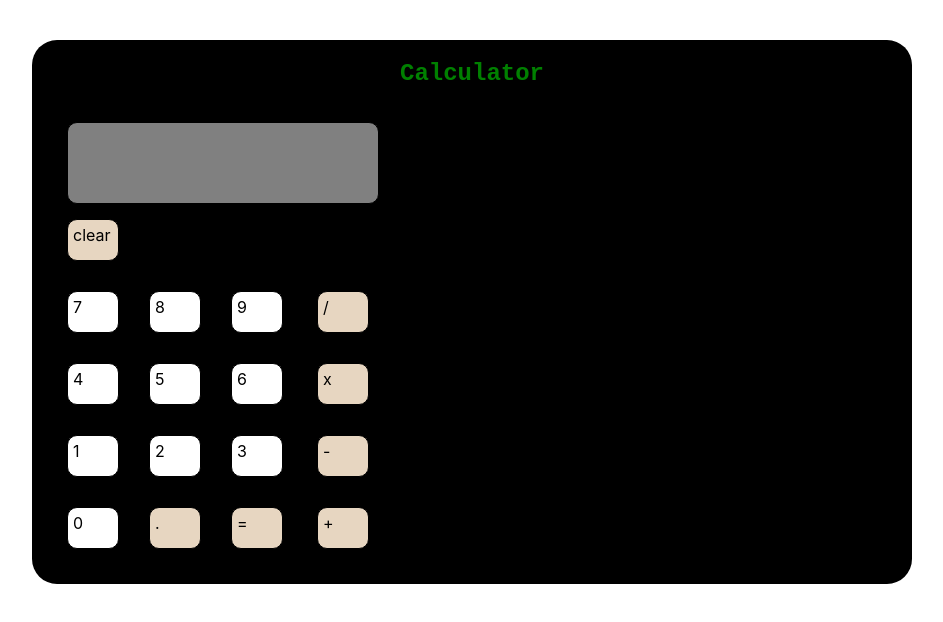
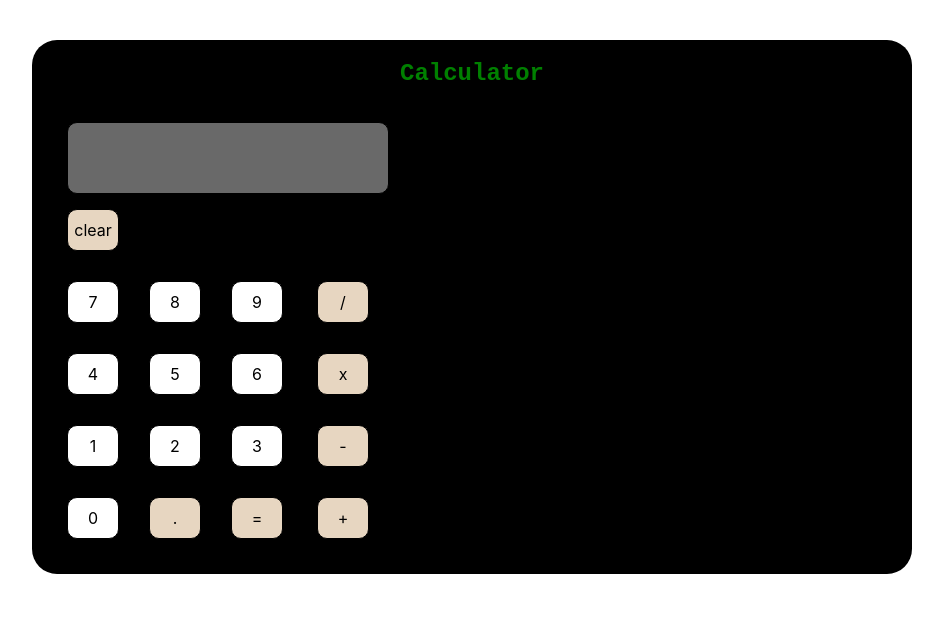
Before and after one commit to prof-tejera/homework-4-karendolan, a React (Create React App) app: page / in a window 1280 px wide. Shown: the top 622 px of the page, without its empty margins (168-1111 px from the left). Built offline with nearby package versions, Linux system fonts and the light colour scheme.

Commit message:
more styling

```diff
--- a/src/components/Number.js
+++ b/src/components/Number.js
@@ -11,6 +11,10 @@ const Container = styled.div`
   padding: 5px;
   margin: 15px;
   border-radius: 10px;
+  display: flex;
+  justify-content: center;
+  align-items: center;
+  fontFamily: 'Courier New',
 `;
 
 class Number extends Component {
--- a/src/components/Operator.js
+++ b/src/components/Operator.js
@@ -11,6 +11,10 @@ const Container = styled.div`
   padding: 5px;
   margin: 15px;
   border-radius: 10px;
+  display: flex;
+  justify-content: center;
+  align-items: center;
+  fontFamily: 'Courier New',
 `;
 
 class Operator extends Component {
--- a/src/components/Screen.js
+++ b/src/components/Screen.js
@@ -4,13 +4,15 @@ import styled from 'styled-components';
 const Container = styled.div`
   border: 1px solid black;
   width: 300px;
-  height: 70px;
+  height: 50px;
   text-align: right;
   margin-bottom: 10px;
-  background-color: grey;
-  padding: 5px;
+  color: #00FFFF;
+  background-color: #696969;
+  padding: 10px;
   margin: 15px;
   border-radius: 10px;
+  font-size: 1.8em;
 `;
 
 class Screen extends Component {
```
